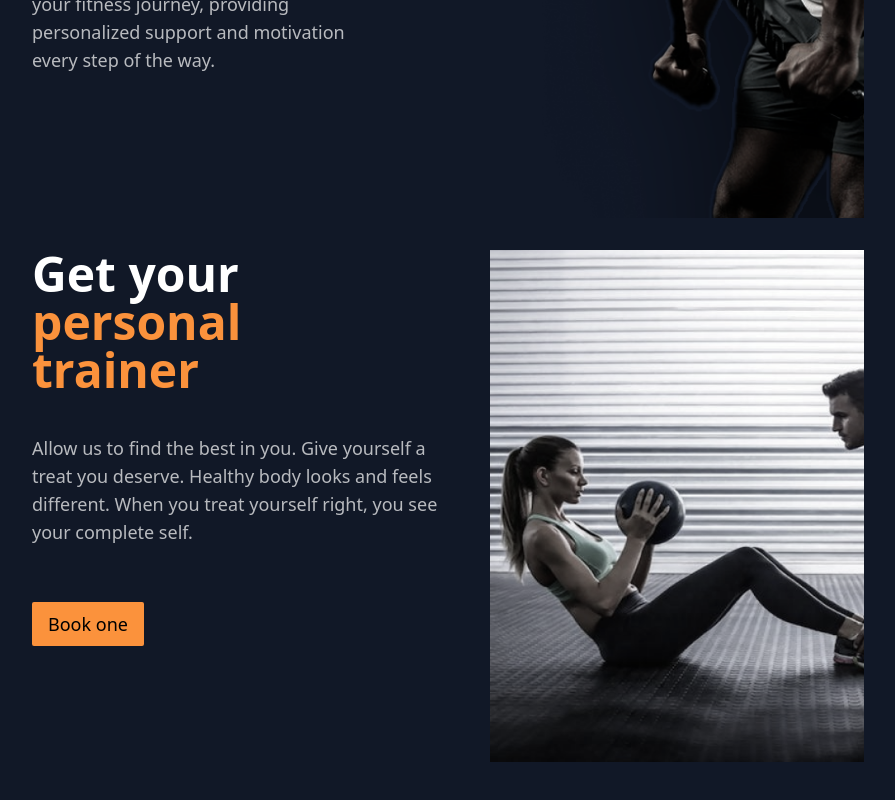
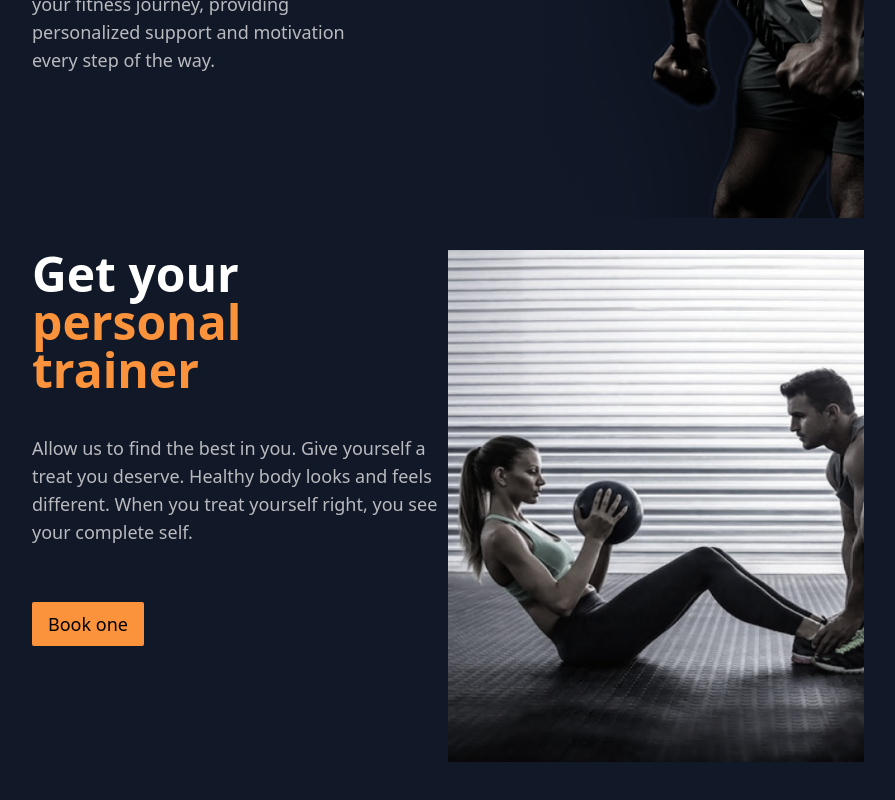
Before and after one commit to bipu01/gymTs, a React (Vite) app: page / in a window 1280 px wide. Shown: the part 642-1442 px from the top of the page, without its empty margins (192-1087 px from the left). Built offline with nearby package versions, Linux system fonts and the light colour scheme.

Commit message:
Update Body.tsx

```diff
--- a/src/Body/Body.tsx
+++ b/src/Body/Body.tsx
@@ -35,8 +35,8 @@ const Body = () => {
                 </div>
             </div>
         </section>
-        <section className="relative mt-8 h-80vh overflow-x-hidden">
-            <div className="relative sm:absolute sm:left-55% md:w-40vw md:h-45vw">
+        <section className="relative mt-8 h-80vh overflow-hidden">
+            <div className="relative sm:absolute sm:left-50% md:w-40vw md:h-45vw">
                 <img src="/trainer.png" alt="Personal Trainer" className="bg-cover sm:aspect-square "/>
                 <div className="absolute sm:hidden inset-0 w-full h-100% bg-gradient-to-b  from-slate-900 to-transparent opacity-50"></div>
             </div>
```
